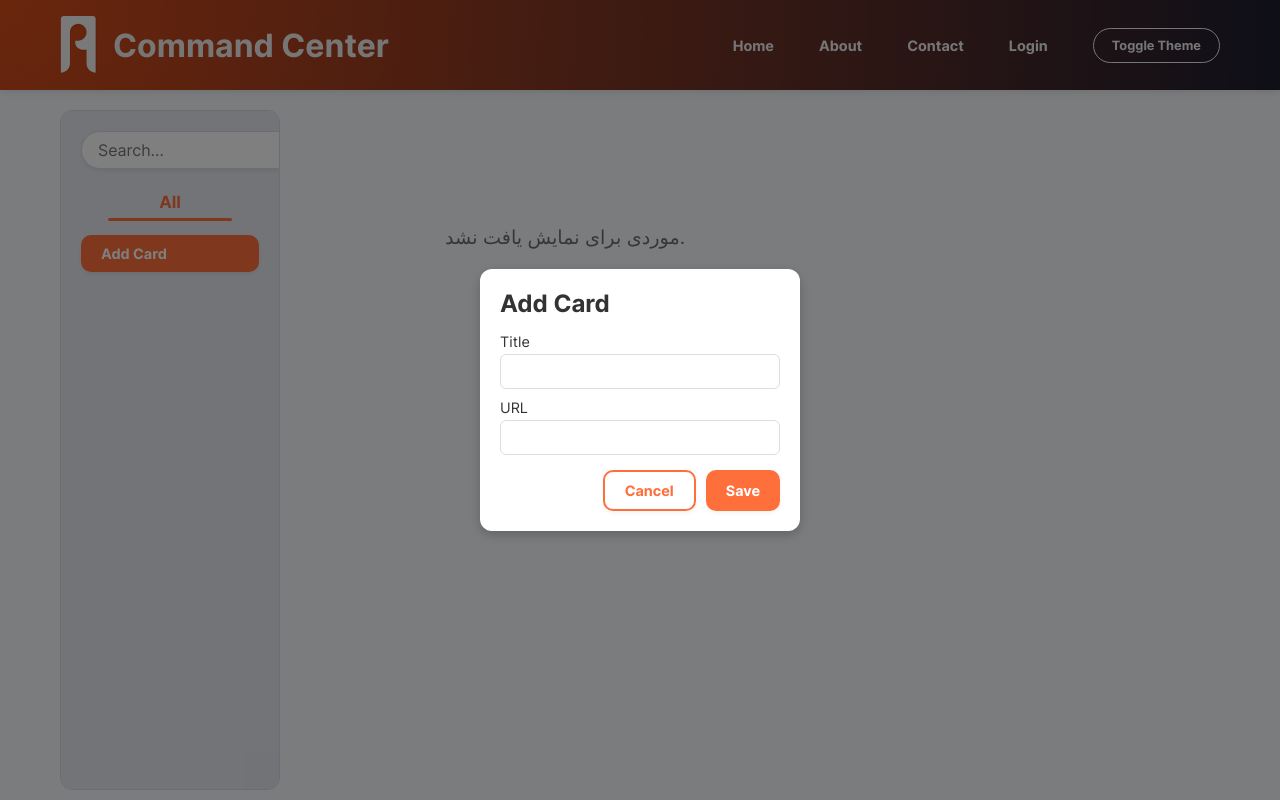
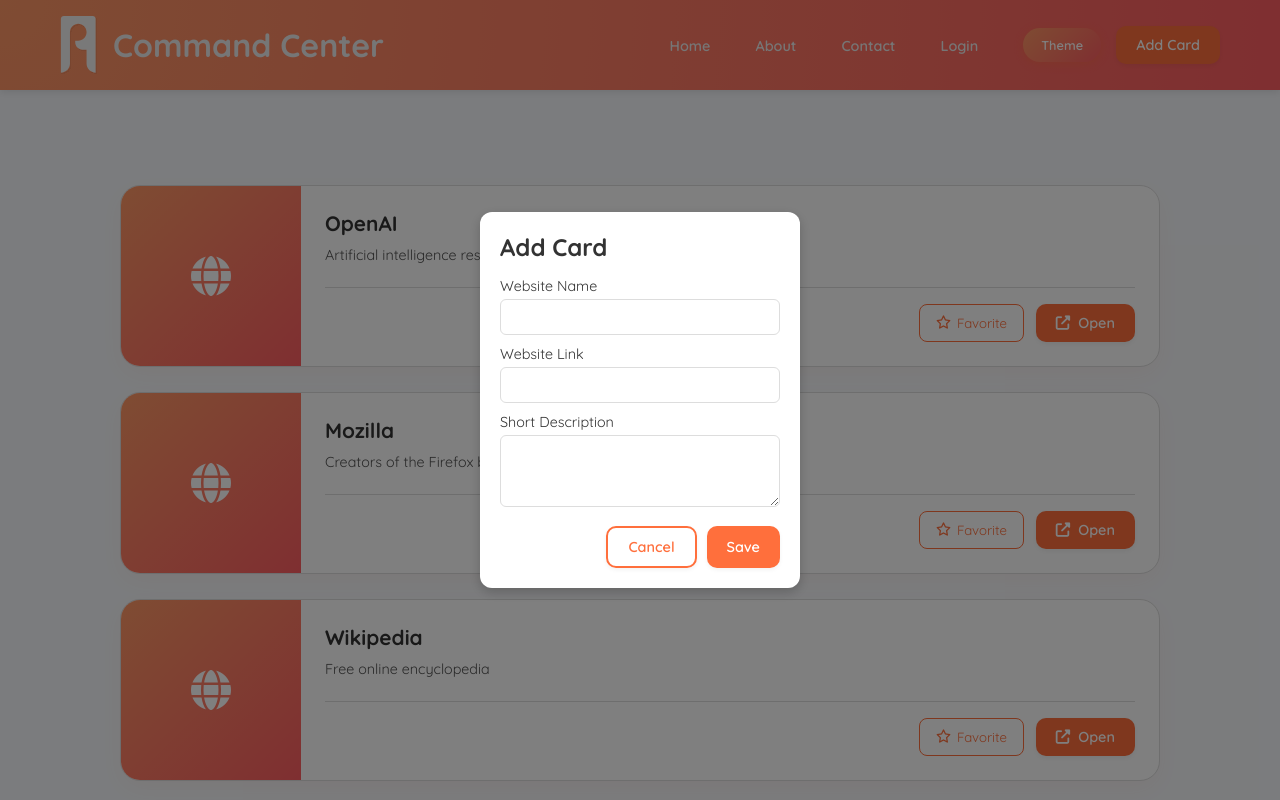
Before and after one commit to ALDMC3215/Command_Center, a plain HTML site: page index.html in a window 1280 px wide. Both pictures are taken after a click on the button "Add Card". Drawn offline with Linux system fonts and the light colour scheme; some packages are replaced by stand-ins of ours; a script that the page names is missing.

Commit message:
Revamp UI layout and themes

```diff
--- a/Scripts/index_script.js
+++ b/Scripts/index_script.js
@@ -26,18 +26,6 @@ document.addEventListener("DOMContentLoaded", () => {
     };
   }
 
-  const observer = new IntersectionObserver(
-    (entries) => {
-      entries.forEach((entry) => {
-        if (entry.isIntersecting) {
-          const img = entry.target;
-          img.src = img.dataset.src;
-          observer.unobserve(img);
-        }
-      });
-    },
-    { rootMargin: "100px" }
-  );
 
   function highlight(text, query) {
     if (!query) return text;
@@ -71,6 +59,8 @@ document.addEventListener("DOMContentLoaded", () => {
     { name: "blue", path: "Styles/Themes/theme-blue.css" },
     { name: "green", path: "Styles/Themes/theme-green.css" },
     { name: "purple", path: "Styles/Themes/theme-purple.css" },
+    { name: "teal", path: "Styles/Themes/theme-teal.css" },
+    { name: "orange", path: "Styles/Themes/theme-orange.css" },
   ];
   let currentThemeIndex = 0;
 
@@ -168,38 +158,27 @@ document.addEventListener("DOMContentLoaded", () => {
     // Basic structure with placeholders for image/icon
     cardElement.innerHTML = `
       <div class="card-image">
-        <button class="fav-btn" title="افزودن به علاقه‌مندی‌ها">
-          <i class="${favorites.has(cardInfo.url) ? "fas" : "far"} fa-star"></i>
-        </button>
+        <i class="${cardInfo.icon || 'fas fa-globe'}"></i>
       </div>
       <div class="card-content">
         <div>
           <h3>${highlight(cardInfo.title || "بدون عنوان", searchQuery)}</h3>
-          <p class="subtitle">${highlight(
-            cardInfo.subtitle || "",
-            searchQuery
-          )}</p>
           <p class="description">${highlight(
-            cardInfo.description || "توضیحی وجود ندارد.",
+            cardInfo.description || "",
             searchQuery
           )}</p>
         </div>
         <div class="card-actions">
-          <a href="${
-            cardInfo.visitLink || cardInfo.url || "#"
-          }" class="btn outline" target="_blank" rel="noopener noreferrer">
-            <i class="fas fa-globe"></i> مشاهده
-          </a>
-          <a href="${
-            cardInfo.detailsLink || cardInfo.url || "#"
-          }" class="btn" target="_blank" rel="noopener noreferrer">
-            <i class="fas fa-info-circle"></i> جزئیات
+          <button class="fav-btn ${favorites.has(cardInfo.url) ? 'active' : ''}">
+            <i class="${favorites.has(cardInfo.url) ? 'fas' : 'far'} fa-star"></i> Favorite
+          </button>
+          <a href="${cardInfo.url || '#'}" class="btn" target="_blank" rel="noopener noreferrer">
+            <i class="fas fa-external-link-alt"></i> Open
           </a>
         </div>
       </div>
     `;
 
-    const imageDiv = cardElement.querySelector(".card-image");
     const favButton = cardElement.querySelector(".fav-btn");
 
     favButton.addEventListener("click", () => {
@@ -218,40 +197,7 @@ document.addEventListener("DOMContentLoaded", () => {
       );
     });
 
-    const siteUrl = cardInfo.visitLink || cardInfo.url;
-    if (
-      siteUrl &&
-      (siteUrl.startsWith("http://") || siteUrl.startsWith("https://"))
-    ) {
-      const img = document.createElement("img");
-      img.dataset.src = `https://s.wordpress.com/mshots/v1/${encodeURIComponent(
-        siteUrl
-      )}`;
-      img.alt = cardInfo.title || "thumbnail";
-      img.style.width = "100%";
-      img.style.height = "100%";
-      img.style.objectFit = "cover";
 
-      img.onerror = () => {
-        // fallback to icon
-        imageDiv.innerHTML = `<i class="${
-          cardInfo.icon || "fas fa-link"
-        } fa-3x"></i>`;
-      };
-
-      imageDiv.innerHTML = "";
-      imageDiv.appendChild(img);
-      observer.observe(img);
-    } else if (cardInfo.icon) {
-      imageDiv.innerHTML = `<i class="${cardInfo.icon} fa-3x"></i>`;
-    } else {
-      const img = document.createElement("img");
-      img.dataset.src = "Images/Icon.png";
-      img.alt = cardInfo.title || "thumbnail";
-      imageDiv.innerHTML = "";
-      imageDiv.appendChild(img);
-      observer.observe(img);
-    }
 
     return cardElement;
   }
@@ -343,11 +289,12 @@ document.addEventListener("DOMContentLoaded", () => {
       const formData = new FormData(addCardForm);
       const title = formData.get("title").trim();
       const url = formData.get("url").trim();
+      const description = formData.get("description").trim();
       if (!title || !isValidUrl(url)) {
         alert("Please enter a valid title and URL");
         return;
       }
-      const newCard = { title, url };
+      const newCard = { title, url, description };
       try {
         const stored = JSON.parse(localStorage.getItem("cardsDataALDMC")) || [];
         stored.push(newCard);
@@ -363,13 +310,30 @@ document.addEventListener("DOMContentLoaded", () => {
   }
 
   // =================== INITIAL DATA FETCH & RENDER ===================
+  const defaultCards = [
+    {
+      title: "OpenAI",
+      url: "https://openai.com",
+      description: "Artificial intelligence research lab"
+    },
+    {
+      title: "Mozilla",
+      url: "https://www.mozilla.org",
+      description: "Creators of the Firefox browser"
+    },
+    {
+      title: "Wikipedia",
+      url: "https://wikipedia.org",
+      description: "Free online encyclopedia"
+    }
+  ];
   async function initializeApp() {
     try {
       const stored = localStorage.getItem("cardsDataALDMC");
-      allCardsData = stored ? JSON.parse(stored) : [];
+      allCardsData = stored ? JSON.parse(stored) : defaultCards;
     } catch (error) {
       console.error("خطا در خواندن داده‌های ذخیره شده:", error);
-      allCardsData = [];
+      allCardsData = defaultCards;
     }
 
     const categories = getUniqueCategories(allCardsData);
--- a/Styles/Themes/theme-blue.css
+++ b/Styles/Themes/theme-blue.css
@@ -15,4 +15,6 @@
   --category-border: #c2c8f0;
   --card-glow: rgba(63, 81, 181, 0.07);
   --card-glow-hover: rgba(63, 81, 181, 0.33);
+  --gradient-start: #8f94fb;
+  --gradient-end: #4e54c8;
 }
--- a/Styles/Themes/theme-dark.css
+++ b/Styles/Themes/theme-dark.css
@@ -15,4 +15,6 @@
   --category-border: #23252e; /* ← خط border خیلی subtle و خفن */
   --card-glow: rgba(255, 111, 60, 0.11);
   --card-glow-hover: rgba(255, 170, 120, 0.42);
+  --gradient-start: #414345;
+  --gradient-end: #232526;
 }
--- a/Styles/Themes/theme-default.css
+++ b/Styles/Themes/theme-default.css
@@ -15,4 +15,6 @@
   --category-border: #d6dae3; /* ← خط border خیلی نرم، نزدیک به دسته‌بندی */
   --card-glow: rgba(255, 111, 60, 0.07); /* subtle shadow حالت عادی */
   --card-glow-hover: rgba(255, 111, 60, 0.33); /* glow روشن و قوی روی هاور */
+  --gradient-start: #ff9966;
+  --gradient-end: #ff5e62;
 }
--- a/Styles/Themes/theme-green.css
+++ b/Styles/Themes/theme-green.css
@@ -15,4 +15,6 @@
   --category-border: #cde8cf;
   --card-glow: rgba(76, 175, 80, 0.07);
   --card-glow-hover: rgba(76, 175, 80, 0.33);
+  --gradient-start: #a8ff78;
+  --gradient-end: #78ffd6;
 }
--- /dev/null
+++ b/Styles/Themes/theme-orange.css
@@ -0,0 +1,20 @@
+:root {
+  --primary: #ff5722;
+  --primary-dark: #e64a19;
+  --primary-rgb: 255, 87, 34;
+  --background: #fff4e0;
+  --header-bg: #bf360c;
+  --text: #222;
+  --text-light: #ffe0b2;
+  --card-bg: #fff;
+  --card-border: #ffccbc;
+  --card-image-bg: #ffe0b2;
+  --dropdown-bg: white;
+  --dropdown-text: #222;
+  --category-bg: #ffe5d1;
+  --category-border: #ffc7b0;
+  --card-glow: rgba(255,87,34,0.07);
+  --card-glow-hover: rgba(255,87,34,0.33);
+  --gradient-start: #ff9a9e;
+  --gradient-end: #f83600;
+}
--- a/Styles/Themes/theme-purple.css
+++ b/Styles/Themes/theme-purple.css
@@ -15,4 +15,6 @@
   --category-border: #d8b5ef;
   --card-glow: rgba(156, 39, 176, 0.07);
   --card-glow-hover: rgba(156, 39, 176, 0.33);
+  --gradient-start: #b721ff;
+  --gradient-end: #21d4fd;
 }
--- /dev/null
+++ b/Styles/Themes/theme-teal.css
@@ -0,0 +1,20 @@
+:root {
+  --primary: #009688;
+  --primary-dark: #00695c;
+  --primary-rgb: 0, 150, 136;
+  --background: #e0f2f1;
+  --header-bg: #004d40;
+  --text: #222;
+  --text-light: #e0f2f1;
+  --card-bg: #fff;
+  --card-border: #b2dfdb;
+  --card-image-bg: #b2dfdb;
+  --dropdown-bg: white;
+  --dropdown-text: #222;
+  --category-bg: #c8ebe9;
+  --category-border: #a5d5d3;
+  --card-glow: rgba(0,150,136,0.07);
+  --card-glow-hover: rgba(0,150,136,0.33);
+  --gradient-start: #20e2d7;
+  --gradient-end: #1fa2ff;
+}
--- a/Styles/index_style.css
+++ b/Styles/index_style.css
@@ -1,13 +1,25 @@
 /* ===== FONTS ===== */
 @font-face {
-  font-family: "Inter";
-  src: url("../Fonts/Inter-Regular-slnt=0.ttf") format("truetype");
+  font-family: "Quicksand";
+  src: url("../Fonts/Quicksand-Regular.ttf") format("truetype");
   font-weight: 400;
   font-style: normal;
 }
 @font-face {
-  font-family: "Inter";
-  src: url("../Fonts/Inter-Bold-slnt=0.ttf") format("truetype");
+  font-family: "Quicksand";
+  src: url("../Fonts/Quicksand-Medium.ttf") format("truetype");
+  font-weight: 500;
+  font-style: normal;
+}
+@font-face {
+  font-family: "Quicksand";
+  src: url("../Fonts/Quicksand-SemiBold.ttf") format("truetype");
+  font-weight: 600;
+  font-style: normal;
+}
+@font-face {
+  font-family: "Quicksand";
+  src: url("../Fonts/Quicksand-Bold.ttf") format("truetype");
   font-weight: 700;
   font-style: normal;
 }
@@ -17,7 +29,7 @@
   margin: 0;
   padding: 0;
   box-sizing: border-box;
-  font-family: "Inter", sans-serif;
+  font-family: "Quicksand", sans-serif;
 }
 
 html,
@@ -47,8 +59,8 @@ header {
   z-index: 1000;
   background: radial-gradient(
     circle at top left,
-    var(--primary-dark),
-    var(--header-bg)
+    var(--gradient-start),
+    var(--gradient-end)
   );
   box-shadow: 0 2px 8px rgba(0, 0, 0, 0.1);
 }
@@ -60,8 +72,8 @@ header {
   padding: 0 60px;
   background: radial-gradient(
     circle at top left,
-    var(--primary-dark),
-    var(--header-bg)
+    var(--gradient-start),
+    var(--gradient-end)
   );
   color: var(--text-light);
   height: 90px;
@@ -71,7 +83,7 @@ header.header-scrolled {
   height: 70px;
   padding-top: 0;
   padding-bottom: 0;
-  background: linear-gradient(135deg, var(--header-bg), var(--primary-dark));
+  background: linear-gradient(135deg, var(--gradient-start), var(--gradient-end));
   box-shadow: 0 4px 12px rgba(0, 0, 0, 0.15);
 }
 
@@ -140,25 +152,23 @@ header.header-scrolled #title {
 #toggle-theme {
   font-size: 0.8rem;
   padding: 9px 18px;
-  background-color: transparent;
-  color: var(--text-light);
-  border: 1.5px solid var(--text-light);
-  border-radius: 25px;
+  background-image: linear-gradient(135deg, var(--gradient-start), var(--gradient-end));
+  color: #fff;
+  border: none;
+  border-radius: 30px;
   cursor: pointer;
-  transition: all 0.3s;
+  transition: transform 0.3s, box-shadow 0.3s;
   margin-left: 15px;
   font-weight: 600;
+  box-shadow: 0 2px 8px rgba(var(--primary-rgb, 255, 111, 60), 0.4);
 }
 #toggle-theme:hover {
-  background-color: var(--primary);
-  color: white;
-  border-color: var(--primary);
   transform: translateY(-2px) scale(1.03);
-  box-shadow: 0 5px 10px rgba(var(--primary-rgb, 255, 111, 60), 0.3);
+  box-shadow: 0 6px 12px rgba(var(--primary-rgb, 255, 111, 60), 0.5);
 }
 #toggle-theme:active {
   transform: translateY(0px) scale(1);
-  box-shadow: 0 2px 5px rgba(var(--primary-rgb, 255, 111, 60), 0.2);
+  box-shadow: 0 2px 4px rgba(var(--primary-rgb, 255, 111, 60), 0.3);
 }
 /* =================== LAYOUT =================== */
 .content-wrapper {
@@ -279,17 +289,17 @@ main {
   padding: 30px 0;
 }
 
-/* =================== CARD GRID =================== */
-.card-grid {
-  display: grid;
-  grid-template-columns: repeat(auto-fill, minmax(280px, 1fr));
-  gap: 40px;
+/* =================== CARD LIST =================== */
+.card-list {
+  display: flex;
+  flex-direction: column;
+  gap: 25px;
   padding: 20px 0;
   opacity: 1;
   transition: opacity 0.2s cubic-bezier(0.6, 0, 0.3, 1);
 }
 
-.card-grid.animating {
+.card-list.animating {
   opacity: 0;
   pointer-events: none;
 }
@@ -308,10 +318,10 @@ main {
   border: 1px solid var(--card-border, #ddd);
   box-shadow: 0 8px 24px -4px var(--card-glow, rgba(0, 0, 0, 0.1));
   display: flex;
-  flex-direction: column;
+  flex-direction: row;
   overflow: hidden;
   width: 100%;
-  min-height: 400px;
+  min-height: 180px;
   transition: transform 0.3s cubic-bezier(0.4, 0, 0.2, 1),
     box-shadow 0.3s cubic-bezier(0.4, 0, 0.2, 1), background-color 0.4s ease,
     border-color 0.4s ease;
@@ -324,53 +334,34 @@ main {
 }
 
 .card-image {
-  height: 180px;
-  background-color: var(--card-image-bg);
+  width: 180px;
+  background-image: linear-gradient(135deg, var(--gradient-start), var(--gradient-end));
   display: flex;
   align-items: center;
   justify-content: center;
-  color: var(--primary-dark);
+  color: #fff;
   font-size: 2.5rem;
   overflow: hidden;
-  border-bottom: 1px solid var(--card-border);
-  position: relative;
 }
 .card-image img {
-  width: 100%;
-  height: 100%;
-  object-fit: cover;
-  transition: transform 0.4s ease;
+  display: none;
 }
 .fav-btn {
-  position: absolute;
-  top: 8px;
-  right: 8px;
-  background: rgba(0, 0, 0, 0.4);
-  color: #fff;
-  border: none;
-  border-radius: 50%;
-  width: 32px;
-  height: 32px;
-  display: flex;
+  background: transparent;
+  color: var(--primary);
+  border: 1px solid var(--primary);
+  border-radius: 8px;
+  padding: 8px 16px;
+  cursor: pointer;
+  transition: background-color 0.3s, color 0.3s;
+  display: inline-flex;
   align-items: center;
-  justify-content: center;
-  cursor: pointer;
-  transition: background-color 0.3s;
+  gap: 6px;
 }
-.fav-btn i {
-  pointer-events: none;
-}
-.fav-btn:hover {
-  background: var(--primary);
-}
+.fav-btn:hover,
 .fav-btn.active {
   background: var(--primary);
-}
-.fav-btn.active i {
   color: #fff;
-}
-.card:hover .card-image img {
-  transform: scale(1.05);
 }
 
 .card-content {
@@ -379,7 +370,7 @@ main {
   display: flex;
   flex-direction: column;
   justify-content: space-between;
-  text-align: right;
+  text-align: left;
 }
 .card-content h3 {
   font-size: 1.3rem;
@@ -560,7 +551,7 @@ main {
   main {
     padding: 20px 30px 30px 30px;
   }
-  .card-grid {
+  .card-list {
     gap: 30px;
   }
 }
@@ -641,8 +632,7 @@ main {
     font-size: 1rem;
   }
 
-  .card-grid {
-    grid-template-columns: repeat(auto-fill, minmax(230px, 1fr));
+  .card-list {
     gap: 20px;
   }
   .card {
@@ -667,8 +657,7 @@ main {
 }
 
 @media (max-width: 480px) {
-  .card-grid {
-    grid-template-columns: 1fr;
+  .card-list {
     gap: 25px;
   }
   .card {
@@ -748,6 +737,15 @@ main {
   border-radius: 6px;
   font-size: 0.9rem;
 }
+.modal textarea {
+  width: 100%;
+  padding: 8px 12px;
+  margin-top: 4px;
+  border: 1px solid var(--card-border);
+  border-radius: 6px;
+  font-size: 0.9rem;
+  resize: vertical;
+}
 .modal-actions {
   margin-top: 15px;
   display: flex;
--- a/index.html
+++ b/index.html
@@ -27,9 +27,12 @@
             <li><a href="About.html">About</a></li>
             <li><a href="Contact.html">Contact</a></li>
             <li><a href="Login.html">Login</a></li>
-            <li>
-              <button id="toggle-theme" class="btn outline">Toggle Theme</button>
-            </li>
+              <li>
+                <button id="toggle-theme" class="btn outline">Theme</button>
+              </li>
+              <li>
+                <button id="addCardBtn" class="btn">Add Card</button>
+              </li>
           </ul>
         </nav>
       </div>
@@ -39,20 +42,9 @@
   <!-- ========== WRAPPER: ALL SCROLLABLE CONTENT ========== -->
   <div id="smooth-wrapper">
     <div class="content-wrapper">
-      <aside class="category-sidebar">
-        <input
-          type="text"
-          id="searchInput"
-          class="search-input"
-          placeholder="Search..."
-        />
-        <div id="categoryTabs"></div>
-        <button id="addCardBtn" class="btn">Add Card</button>
-      </aside>
-
       <main>
         <section class="grid-section">
-          <div class="card-grid" id="cardContainer"></div>
+          <div class="card-list" id="cardContainer"></div>
         </section>
       </main>
     </div>
@@ -66,12 +58,16 @@
         <h2>Add Card</h2>
         <form id="addCardForm">
           <label>
-            Title
+            Website Name
             <input type="text" name="title" required />
           </label>
           <label>
-            URL
+            Website Link
             <input type="url" name="url" required />
+          </label>
+          <label>
+            Short Description
+            <textarea name="description" rows="3"></textarea>
           </label>
           <div class="modal-actions">
             <button type="button" id="cancelAddCard" class="btn outline">
```
